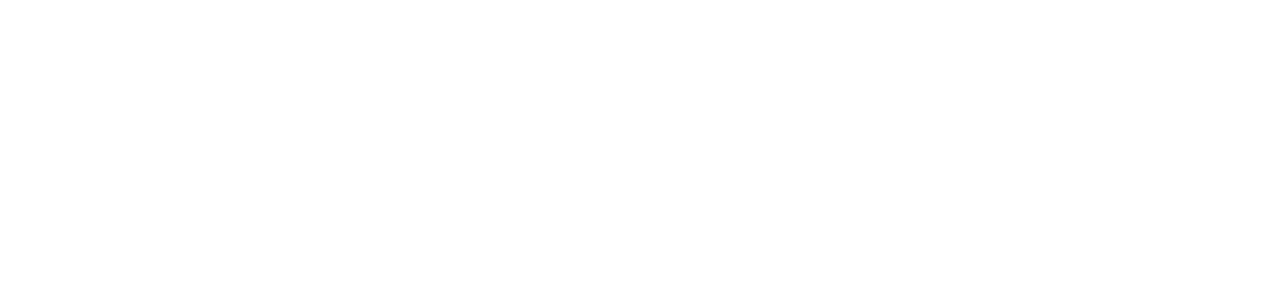
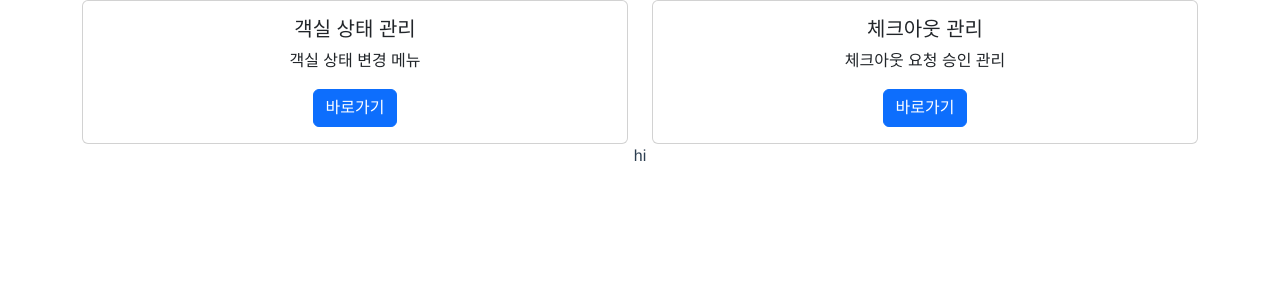
Before and after one commit to beyond-sw-camp/be05-3rd-SoEZ-EZCheck_1, a Vue app: page /AdminHome in a window 1280 px wide. Before the commit this address had no page. Shown: the top 300 px of the page. Built offline with nearby package versions, Linux system fonts and the light colour scheme.

Commit message:
AdminHome address change

```diff
--- a/src/components/AdminHome.vue
+++ b/src/components/AdminHome.vue
@@ -1,5 +1,7 @@
 <template>
-    <AdminHeader/>
+    <div>
+        <AdminHeader/>hi
+    </div>
 </template>
 
 <script>
--- a/src/routers/router.js
+++ b/src/routers/router.js
@@ -37,7 +37,7 @@
         component: MyPage
     },
     {
-        path: '/',
+        path: '/AdminHome',
         name: 'AdminHome',
         component : AdminHome
     },
```
